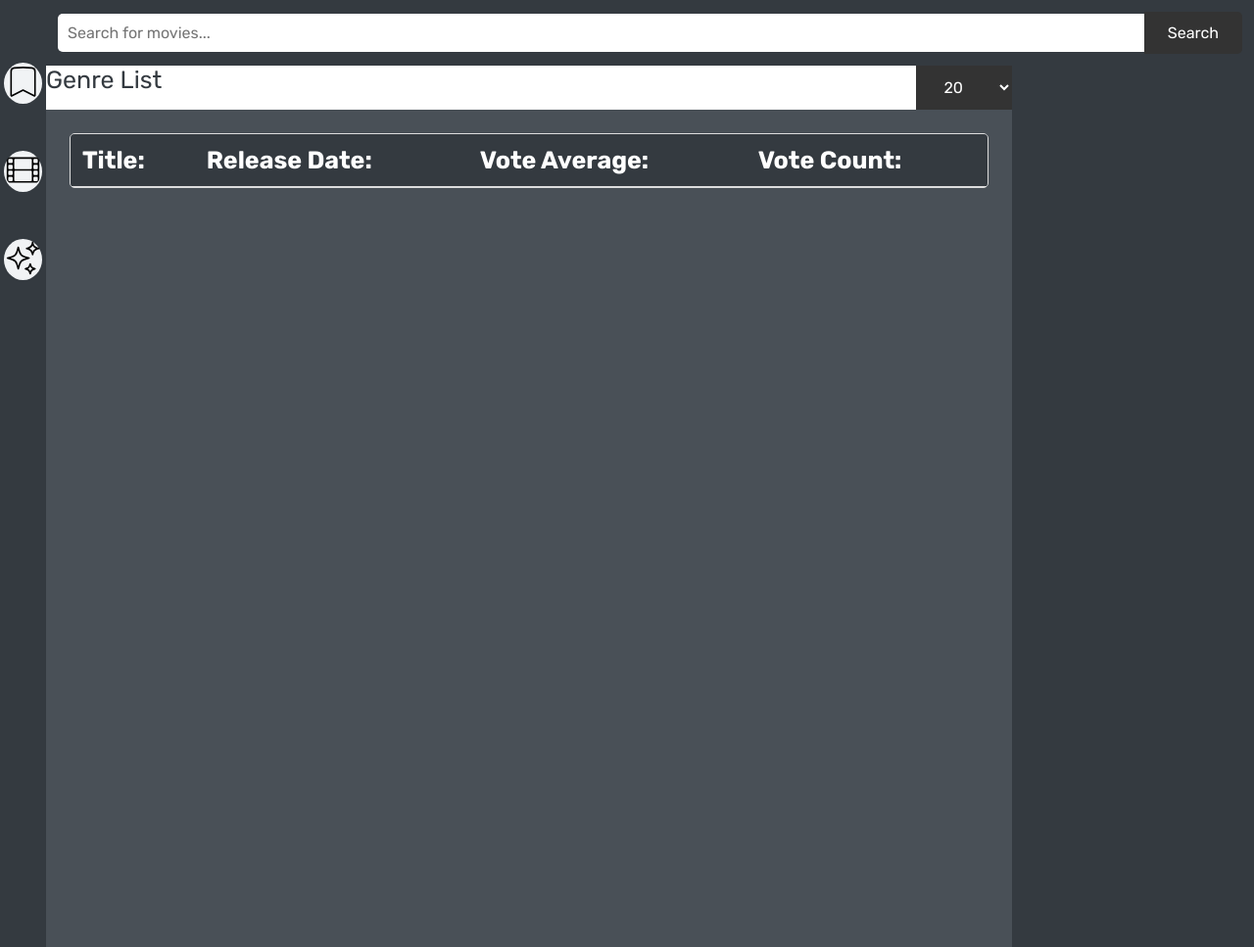
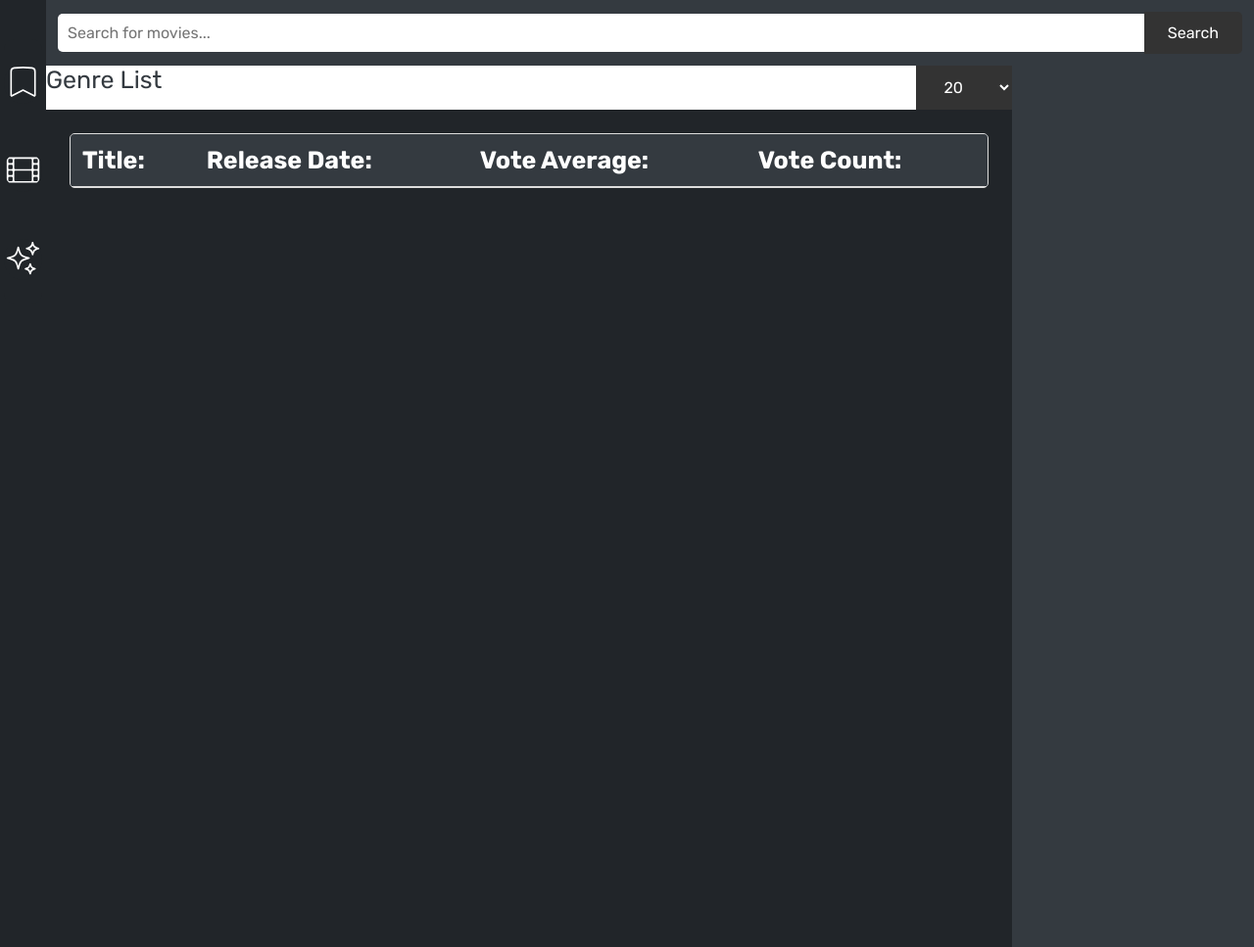
Before and after one commit to SNyr76/MovieApp-MovieFind, a plain HTML site: page index.html in a window 1280 px wide. Shown: the whole page at 98% size. Drawn offline with Linux system fonts and the light colour scheme.

Commit message:
updated styling

```diff
--- a/View/viewTableResults.js
+++ b/View/viewTableResults.js
@@ -45,6 +45,7 @@ class TableResults {
       background-size: cover;
       color: var(--background-highlight);
       transition: all 0.3s;
+      cursor:pointer;
     "
     data-index=${index}
   >
--- a/index.html
+++ b/index.html
@@ -25,6 +25,7 @@
         <button class="btn btn-search" type="submit">Search</button>
       </form>
       <div class="sidebar">
+        <div class="sidebar-wrapper">
           <button class="access-bookmarks">
             <svg
               xmlns="http://www.w3.org/2000/svg"
@@ -73,6 +74,7 @@
               />
             </svg>
           </button>
+        </div>
       </div>
       <div class="movie-list-container grid grid-movie-container-config">
         <div class="genre-controls">Genre List</div>
--- a/style.css
+++ b/style.css
@@ -18,6 +18,7 @@
   --spacing-margin-l: 16rem;
 
   /* color vars */
+  --dark-grey: #212529;
   --grey: #343a40;
   --light-gray: #495057;
   --main: #1c7ed6;
@@ -143,16 +144,20 @@ body {
 /* ******* */
 
 .sidebar {
-  background-color: var(--grey);
+  background-color: var(--dark-grey);
   grid-row: 1/-1;
+  padding: var(--spacing-8) var(--spacing-2);
+}
+.sidebar-wrapper {
+  background-color: #212529;
+  border-radius: 11px;
   display: flex;
   justify-content: top;
   flex-direction: column;
-  padding: var(--spacing-8) var(--spacing-2);
 }
 
 .sidebar button {
-  background-color: var(--background-highlight);
+  background-color: #212529;
   margin: var(--spacing-6) 0;
   border-radius: 50%;
   border: none;
@@ -174,7 +179,7 @@ body {
   width: var(--size-8);
   border-radius: 50%;
   stroke-width: 1;
-  color: black;
+  color: #fff;
 }
 /* **************** */
 /* Movie container  */
@@ -208,7 +213,7 @@ body {
 
 .movie-list {
   grid-column: 1/-1;
-  background-color: var(--light-gray);
+  background-color: var(--dark-grey);
 }
 
 .table-container {
```
Also changed, not shown: model.js (+0 -32 lines). Lines whose indentation alone changed are shown as unchanged.
